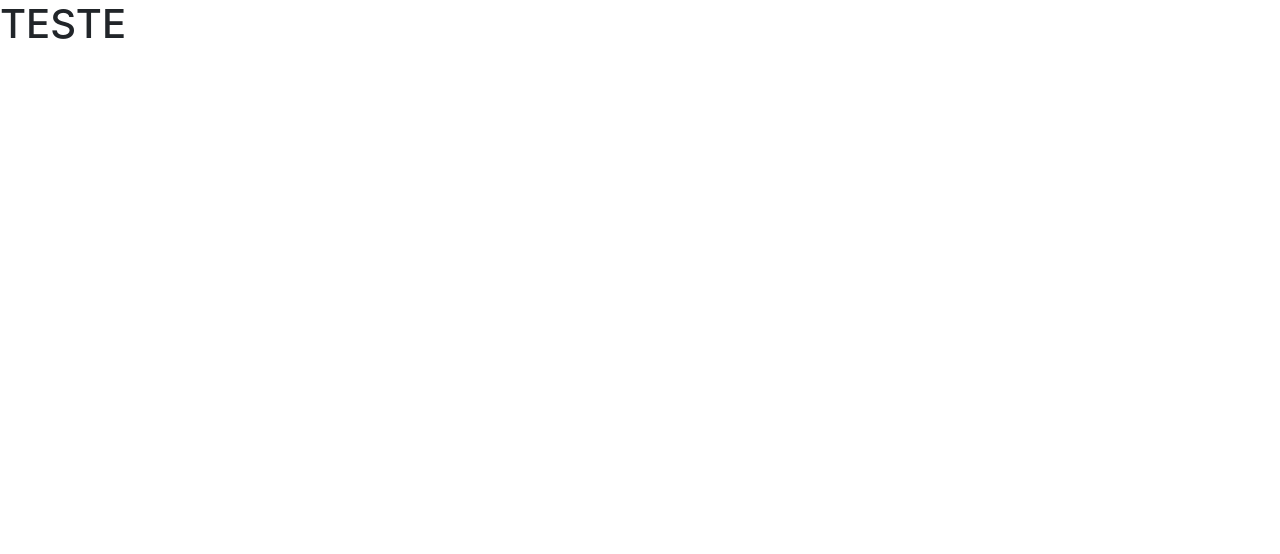
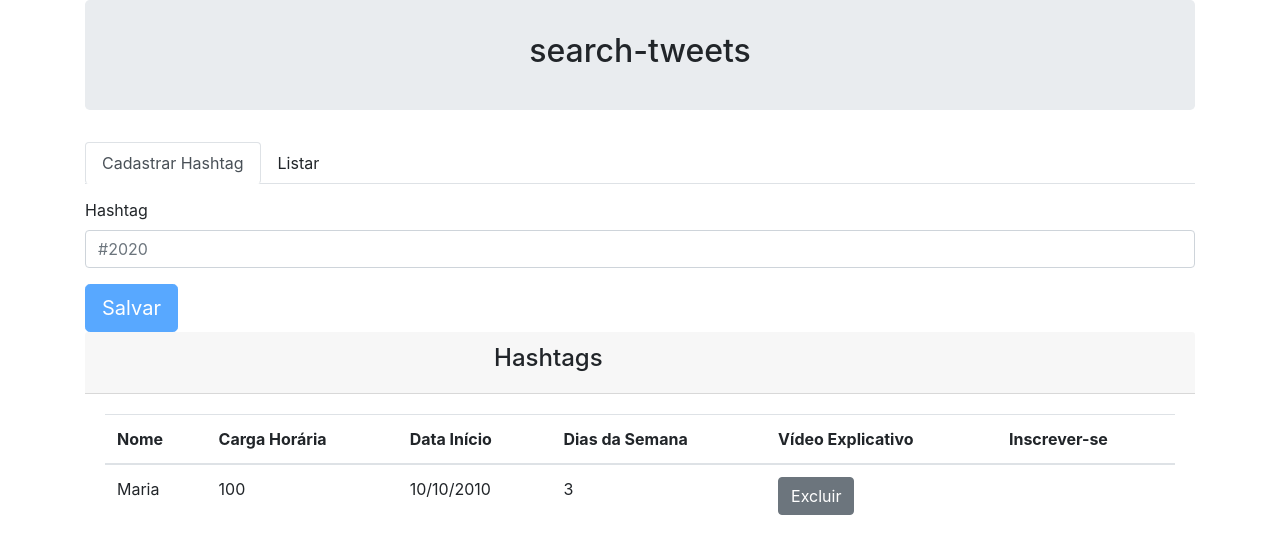
Before and after one commit to lucasthedev/front-end-search-twitter, an Angular app: page /cadastrarHashtag in a window 1280 px wide. Before the commit this address led to /. Shown: the top 554 px of the page. Built offline with nearby package versions, Linux system fonts and the light colour scheme.

Commit message:
criado tela de cadastro de hashtags

```diff
--- a/src/app/app-routing.module.ts
+++ b/src/app/app-routing.module.ts
@@ -1,7 +1,12 @@
 import { NgModule } from '@angular/core';
 import { Routes, RouterModule } from '@angular/router';
+import { CreateHashtagComponent } from './create-hashtag/create-hashtag.component';
 
-const routes: Routes = [];
+const routes: Routes = [
+  {
+    path: 'cadastrarHashtag', component: CreateHashtagComponent
+  }
+];
 
 @NgModule({
   imports: [RouterModule.forRoot(routes)],
--- a/src/app/app.component.css
+++ b/src/app/app.component.css
@@ -0,0 +1,3 @@
+.jumbotron{
+    padding: 2rem;
+}
--- a/src/app/app.component.html
+++ b/src/app/app.component.html
@@ -1,4 +1,14 @@
 <!--The content below is only a placeholder and can be replaced.-->
-<h1>TESTE</h1>
+<div class="container">
+  <div style="text-align:center" class="jumbotron">
+    <h2>{{title}}</h2>
+  </div>
+  <nav>
+    <div class="nav nav-tabs" id="nav-tab" role="tablist">
+      <button type="button" routerLink="cadastrarHashtag" class="btn nav-item nav-link active" id="nav-home-tab" routerLinkActive="active">Cadastrar Hashtag</button>
+      <button type="button" routerLink="" class="btn nav-item nav-link " id="nav-profile-tab" routerLinkActive="">Listar</button>
+    </div>
+  </nav>
+</div>
 
 <router-outlet></router-outlet>
--- /dev/null
+++ b/src/app/create-hashtag/create-hashtag.component.css
@@ -0,0 +1,3 @@
+form{
+    margin-top: 14px;
+}
--- /dev/null
+++ b/src/app/create-hashtag/create-hashtag.component.html
@@ -0,0 +1,43 @@
+<form #formInserir="ngForm" class="container">
+  <div class="form-group">
+    <label for="nomeHashtag">Hashtag</label>
+    <input type="text" class="form-control" id="nomeHashtag" placeholder="#2020" [(ngModel)]="hashtag.nome" name="nome" required #nome="ngModel">
+  </div>
+  <button type="submit" class="btn btn-primary btn-lg" (click)="teste()" [disabled]="!formInserir.valid">Salvar</button>
+</form>
+
+
+
+<div class="container" id="listagem-cursos">
+  <div class="card-container">
+    <div class="card-header">
+      <div class="row">
+        <h4 class="col-10 text-center">Hashtags</h4>
+      </div>
+    </div>
+    <div class="card-body">
+      <table class="table table-hover">
+        <thead>
+          <tr>
+            <th>Nome</th>
+            <th>Carga Horária</th>
+            <th>Data Início</th>
+            <th>Dias da Semana</th>
+            <th>Vídeo Explicativo</th>
+            <th>Inscrever-se</th>
+          </tr>
+        </thead>
+        <tbody>
+          <tr>
+            <td style="display:none;">1</td>
+            <td>Maria</td>
+            <td>100</td>
+            <td>10/10/2010</td>
+            <td>3</td>
+            <td><button type="button" class="btn btn-secondary" (click)="remover()">Excluir</button></td>
+          </tr>
+        </tbody>
+      </table>
+    </div>
+  </div>
+</div>
--- /dev/null
+++ b/src/app/create-hashtag/create-hashtag.component.ts
@@ -0,0 +1,20 @@
+import { Component, OnInit } from '@angular/core';
+
+@Component({
+  selector: 'app-create-hashtag',
+  templateUrl: './create-hashtag.component.html',
+  styleUrls: ['./create-hashtag.component.css']
+})
+export class CreateHashtagComponent implements OnInit {
+
+  hashtag: any = {
+    id: null,
+    nome: ''
+  }
+
+  constructor() { }
+
+  ngOnInit() {
+  }
+
+}
```
Also changed, not shown: src/app/app.module.ts (+6 -2 lines), 1 other file (tests, documents, lock files or other folders).
